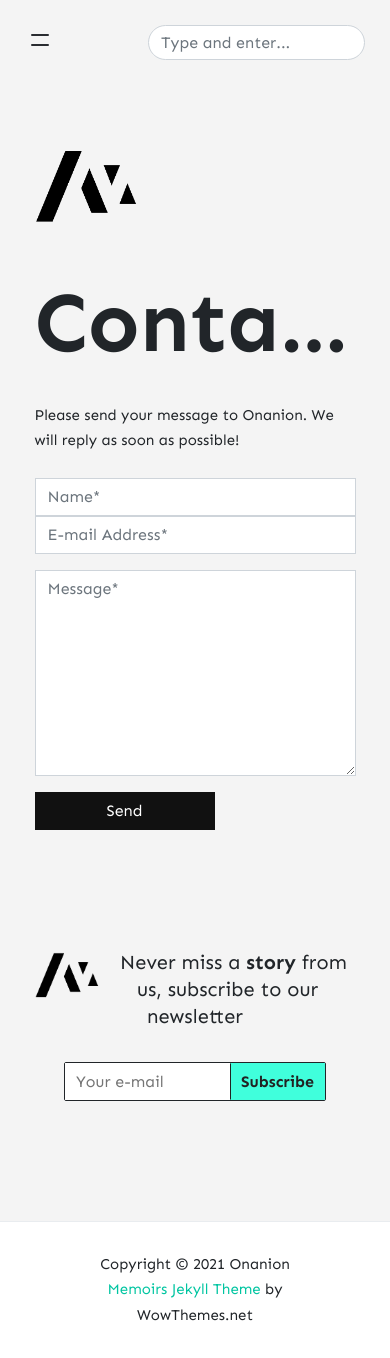
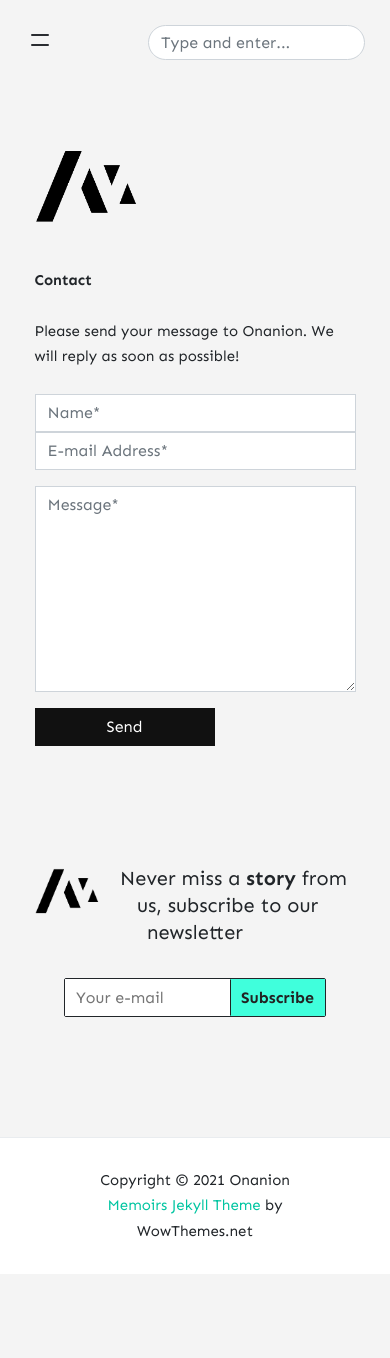
Before and after one commit to ziyoni/ziyoni.github.io, a Jekyll site: the page built from _pages/contact.md, in a window 390 px wide. Built offline with Jekyll 4.4.1, drawn with Linux system fonts in a browser that asks for light colours; nearby versions of some CDN libraries; comment, search, counter and statistics services are not loaded; after the commit the page ends 1274 px from its top, so only the background shows below that.

Commit message:
Update theme.scss

```diff
--- a/assets/css/theme.scss
+++ b/assets/css/theme.scss
@@ -648,10 +648,7 @@ body.active-side {
 }
 @media (max-width: 768px) {
     .posttitle {
-        font-size:85px;
-white-space: nowrap;
-overflow: hidden;
-text-overflow: ellipsis;
+        font-size:15px;
 
     }
     .blog-grid-container {
```
